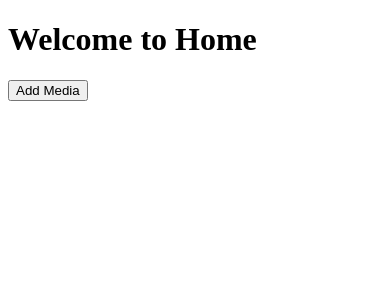
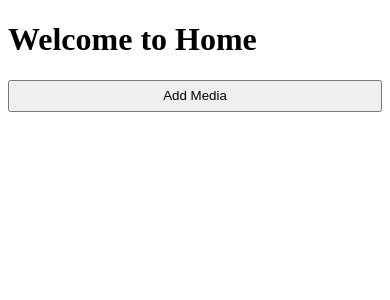
Before and after one commit to gtstarnes/SvelteLibrary, a SvelteKit app: page / in a window 390 px wide. Shown: the top 300 px of the page. Built offline with nearby package versions, Linux system fonts and the light colour scheme.

Commit message:
added basic height and width to button; added initial scaffolding for responsive design

```diff
--- a/src/components/Add.svelte
+++ b/src/components/Add.svelte
@@ -6,4 +6,30 @@
 
 <style>
 
+    button {
+        width: 100%;
+        height: 2rem;
+        cursor: pointer;
+    }
+
+    @media only screen and (max-width:600px) {
+
+    }
+
+    @media only screen and (min-width:600px) {
+
+    }
+
+    @media only screen and (min-width:600px) {
+
+    }
+
+    @media only screen and (min-width:600px) {
+
+    }
+
+    @media only screen and (min-width:600px) {
+
+    }
+
 </style>
```
